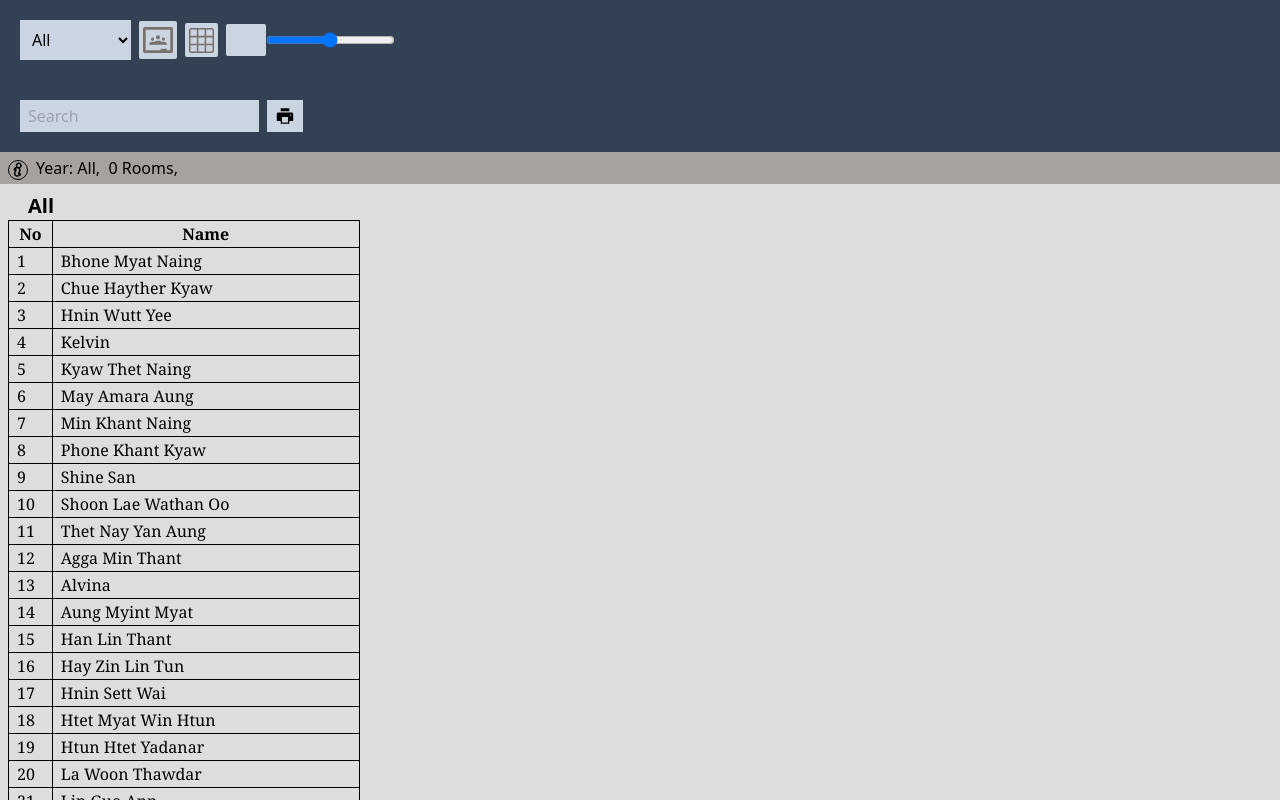
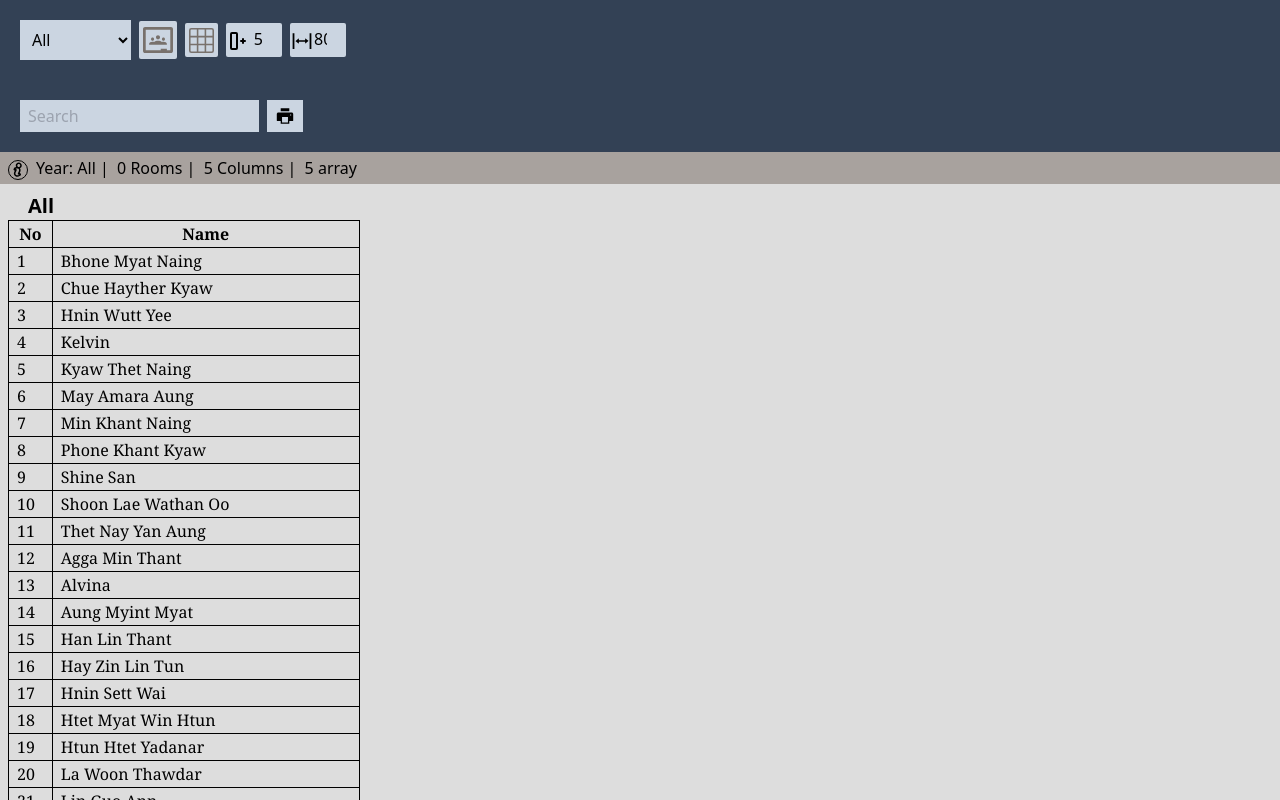
Before and after one commit to zsphinxyz/next01, a Next.js app: page /att in a window 1280 px wide. Shown: the top 800 px of the page. Built offline with nearby package versions, Linux system fonts and the light colour scheme.

Commit message:
empty columns and width control implementation

```diff
--- a/pages/att/index.tsx
+++ b/pages/att/index.tsx
@@ -6,6 +6,8 @@ import {SiGoogleclassroom} from 'react-icons/si';
 import {BsGrid3X3} from 'react-icons/bs';
 import {TiInfoLargeOutline} from 'react-icons/ti';
 import {AiFillPrinter} from 'react-icons/ai';
+import {TbColumnInsertRight} from 'react-icons/tb';
+import {AiOutlineColumnWidth} from 'react-icons/ai';
 
 
 import { useRef, useEffect, useState } from 'react';
@@ -13,16 +15,26 @@ import ReactToPrint from "react-to-print"
 
 
 export default function Att() {
-	const [year, setYear] = useState('All');
-	const [room, setRoom] = useState<number[]>([]);
-	const [r, setR] = useState('1');
-	const [search, setSearch] = useState('')
-	const [yearcol, setYearcol] = useState(false)
-	const [empty, setEmpty] = useState(false)
+	const [year, setYear] = useState('All');			// dropdown selection
+	const [room, setRoom] = useState<number[]>([]);		// total in current year
+	const [r, setR] = useState('1');					// show checked room in table of current year
+	const [search, setSearch] = useState('');			// search box
+	const [yearcol, setYearcol] = useState(false);		// add year(room) column
+	const [empty, setEmpty] = useState(false);			// add empty columns
+	const [cols, setCols] = useState(5); 				// number of columns
+	const [colRef, setColRef] = useState<number[]>([])	// col array
+	const [colWidth, setColWidth] = useState(80)		// width of empty columns
 
-	const printRef = useRef(null)
+	const printRef = useRef(null);
 
 	let c = 0;
+	let arr = [1,2,3,4,5,6,7,8,9,10,11,12,13,14,15,16,17,18,19,20,21,22,23,24,25]
+
+	useEffect(() => {
+		for (let i = 1; i < arr.length; i++) {
+			setColRef([...arr.slice(0, cols)])
+		}
+	}, [cols])
 
 	useEffect(()=>{
    		yearData.map(i => (
@@ -43,13 +55,13 @@ export default function Att() {
 		}
 
 	return(
-		<div >
+		<div>
 
 	  {/* Controls for table */}
 		<div className='select-none bg-slate-700 p-5'>
 
 			{/* Control for upper row */}
-		<div className='flex items-center'>
+		<div className='flex items-center gap-2'>
 			<select onChange={e=>{
 				setYear(e.target.value)
 				}}
@@ -67,7 +79,7 @@ export default function Att() {
 				}
 			</select>
 
-		<label className={`bg-slate-300 p-1 rounded-sm ml-2 ${yearcol && 'bg-green-300'}`}>
+		<label className={`bg-slate-300 p-1 rounded-sm ${yearcol && 'bg-green-300'}`}>
 		<input 	type='checkbox'
 				checked={yearcol}
 				className=" appearance-none peer"
@@ -76,18 +88,26 @@ export default function Att() {
 		<SiGoogleclassroom className='w-fit inline text-[30px] text-stone-500 peer-checked:text-green-700' />
 	</label>
 
-	<label className={`bg-slate-300 p-1 rounded-sm ml-2 ${empty && 'bg-green-300'}`}>
+	<label className={`bg-slate-300 p-1 rounded-sm ${empty && 'bg-green-300'}`}>
 		<input
 			type='checkbox'
 			checked={empty}
 			className='appearance-none peer'
 			onChange={ () => setEmpty(!empty) }
 		/>
-		<BsGrid3X3  className='w-fit inline text-[25px] text-stone-500 peer-checked:text-green-700' />
+		<BsGrid3X3  className='w-fit inline text-[25px] text-stone-500 peer-checked:text-green-700 text-align-right' />
 	</label>
 
-	<input type="number" className='w-10 ml-2 outline-none bg-slate-300 h-8 p-1 rounded-sm' />
-	<input type="range" min='1' max='100' />
+	<label className='bg-slate-300 rounded-sm pr-1'>
+		<TbColumnInsertRight className=' inline-block  text-2xl h-8' />
+		<input type="number" min='0' max='25' className='outline-none bg-transparent w-7 h-8 text-right ' value={cols} onChange={e => setCols(parseInt(e.target.value))}/>
+	</label>
+
+	<label className='bg-slate-300 rounded-sm pr-1'>
+		<AiOutlineColumnWidth className=' inline-block  text-2xl h-8' />
+		<input type="number" min='10' max='200' className='outline-none bg-transparent w-7 h-8 text-right' value={colWidth} onChange={e => setColWidth(parseInt(e.target.value))}/>
+	</label>
+
 
 
 	</div> {/* upper contol row ends */}
@@ -140,8 +160,10 @@ export default function Att() {
 		<div className='p-2 py-1 bg-stone-400'> {/* Start Info bar */}
 			<p>
 				<TiInfoLargeOutline className='inline text-xl border border-black rounded-full mr-2'/>
-				Year: {year}, &nbsp;
-				{room.length} Rooms, &nbsp;
+				Year: {year} | &nbsp;
+				{room.length} Rooms | &nbsp;
+				{cols} Columns |  &nbsp;
+				{colRef.length} array
 			</p>
 		</div> {/* End Info bar */}
 
@@ -153,7 +175,7 @@ export default function Att() {
 			{year == 'All' ?  'All' : `Year ${year}, Room(${r.split('').sort().join()})` }
 		</h1>
 
- 		<table className='font-serif font-[12px] whitespace-nowrap '>
+ 		<table className='font-serif font-[12px] whitespace-nowrap cursor-default'>
 		<thead>
 		 <tr>
 			<th className="border border-black">No</th>
@@ -163,21 +185,19 @@ export default function Att() {
 				<th className="border border-black px-2">Year (Room)</th>
 			}
 
-		{ empty && (
+			{
+			empty && (
 				<>
-		<th className="border border-black min-w-[75px]"></th>
-		<th className="border border-black min-w-[75px]"></th>
-		<th className="border border-black min-w-[75px]"></th>
-		<th className="border border-black min-w-[75px]"></th>
-		<th className="border border-black min-w-[75px]"></th>
-		</>)
-		}
+					{colRef.map(i => (
+						<th key={i} className='border border-black' style={{minWidth: colWidth}}></th>
+					))}
+				</>
+			)}
 
 		</tr>
 		</thead>
 
 		<tbody>
-
 
 		 {
 		 data.filter(j => year=='All' ?
@@ -188,12 +208,11 @@ export default function Att() {
 					s.name
 					)
 					.map((i) => {
-
 						c++;
 						return(
 							<tr key={i.id}>
-				<td className='border border-black px-2'>{c}</td>
-				<td className='border border-black px-2'> {i.name} </td>
+								<td className='border border-black px-2 resize-x'>{c}</td>
+								<td className='border border-black px-2 resize-x'> {i.name} </td>
 								{
 									yearcol &&
 									<td className='border border-black px-2 min-w-fit'>{i.year} ({i.room})</td>
@@ -201,17 +220,13 @@ export default function Att() {
 								{
 								empty && (
 									<>
-				<td className="border border-black"> </td>
-				<td className="border border-black"> </td>
-				<td className="border border-black"> </td>
-				<td className="border border-black"> </td>
-				<td className="border border-black"> </td>
+										{colRef.map(i => (
+											<td key={i} className="border border-black"></td>
+										))}
 									</>
-		)
-		}
+								)}
 							</tr>
 			)})
-
 		 }
 
 
```
Lines whose indentation alone changed are shown as unchanged.
